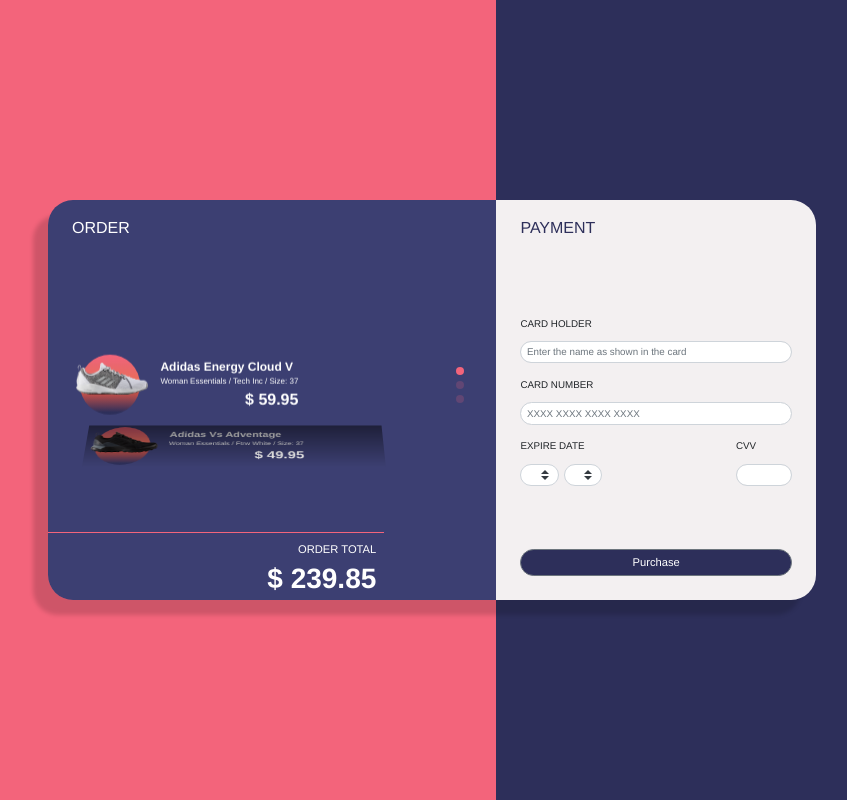
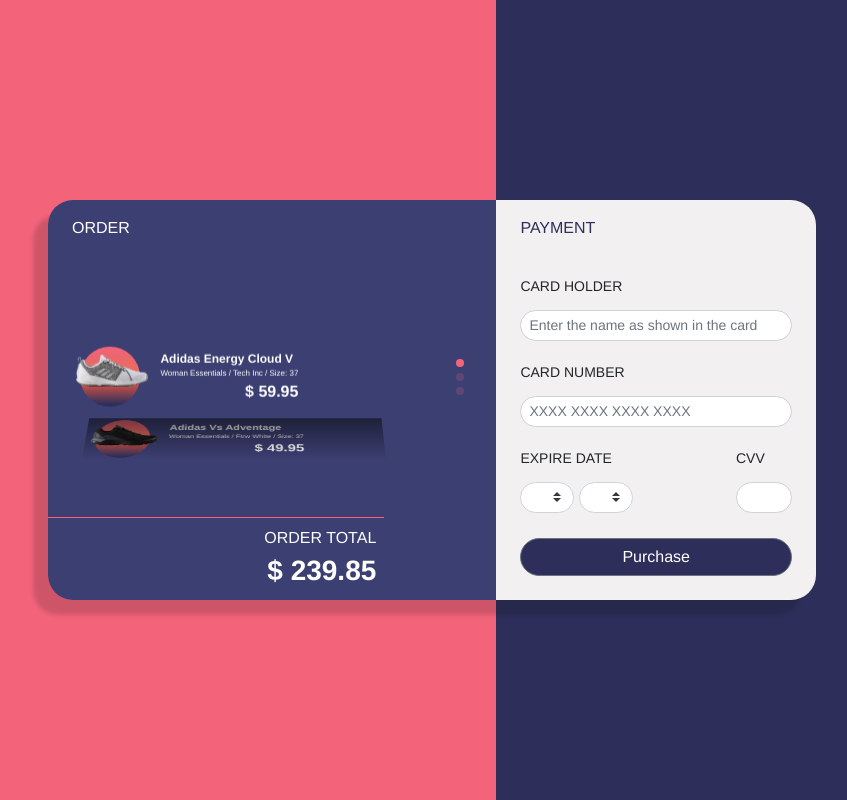
Before and after one commit to ercpereda/card-checkout, a Vue app: page / in a window 1280 px wide. Shown: the whole page, without its empty margins (208-1055 px from the left). Built offline with nearby package versions, Linux system fonts and the light colour scheme.

Commit message:
Fixing styles issues

```diff
--- a/src/assets/scss/index.scss
+++ b/src/assets/scss/index.scss
@@ -4,10 +4,6 @@
 @import 'base/variables';
 
 // components
-
-html {
-  font-size: 70%;
-}
 
 body {
   margin: 0;
--- a/src/components/CheckoutForm.vue
+++ b/src/components/CheckoutForm.vue
@@ -207,7 +207,7 @@
   display: flex;
   flex-direction: column;
   justify-content: center;
-};
+}
 #expire-date-cvv-group {
   display: flex;
   justify-content: space-between;
--- a/src/components/OrderSection.vue
+++ b/src/components/OrderSection.vue
@@ -59,7 +59,7 @@
   flex-direction: column;
   align-items: flex-end;
   border-top: 1px solid $primary;
-  padding: 8px 8px 0 8px;
+  padding: 8px;
   width: 75%;
 }
 .label {
```
